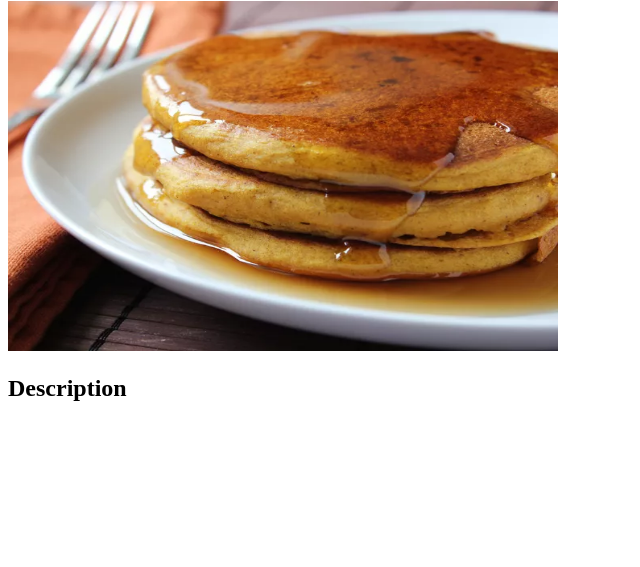
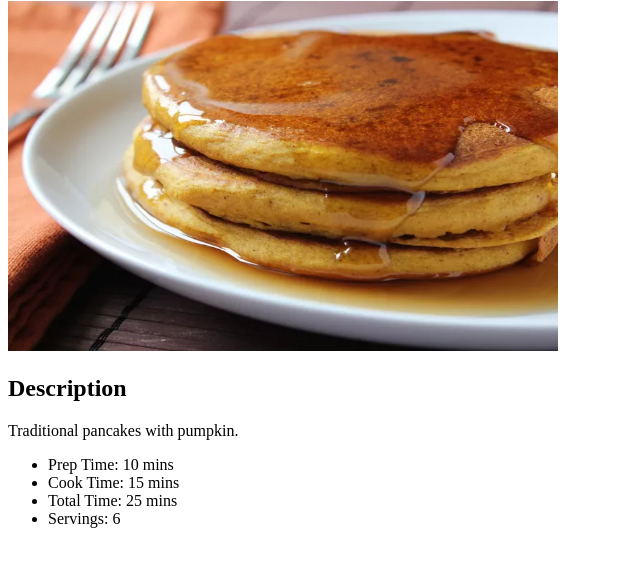
Before and after one commit to GhostlyRAM/odin-recipes, a plain HTML site: page recipes/pumpkinpancakes.html in a window 1280 px wide. Shown: the part 79-646 px from the top of the page, without its empty margins (0-640 px from the left). Drawn offline with Linux system fonts and the light colour scheme.

Commit message:
Added food description under h2 'Description' and an unordered list of prep time, cook time, total time and servings to pumpkinpancakes.html

```diff
--- a/recipes/pumpkinpancakes.html
+++ b/recipes/pumpkinpancakes.html
@@ -7,4 +7,15 @@
     <h1>Pumpkin Pancakes</h1>
     <img src="../images/pumpkinpancakes.jpg" alt="Pumpkin Pancakes on a plate" height="350" width="550">
        <h2>Description</h2>
+       <p>
+        Traditional pancakes with pumpkin.
+       </p>
+       <p>
+        <ul>
+            <li>Prep Time: 10 mins</li>
+            <li>Cook Time: 15 mins</li>
+            <li>Total Time: 25 mins</li>
+            <li>Servings: 6</li>
+        </ul>
+       </p>
    </body>
```
